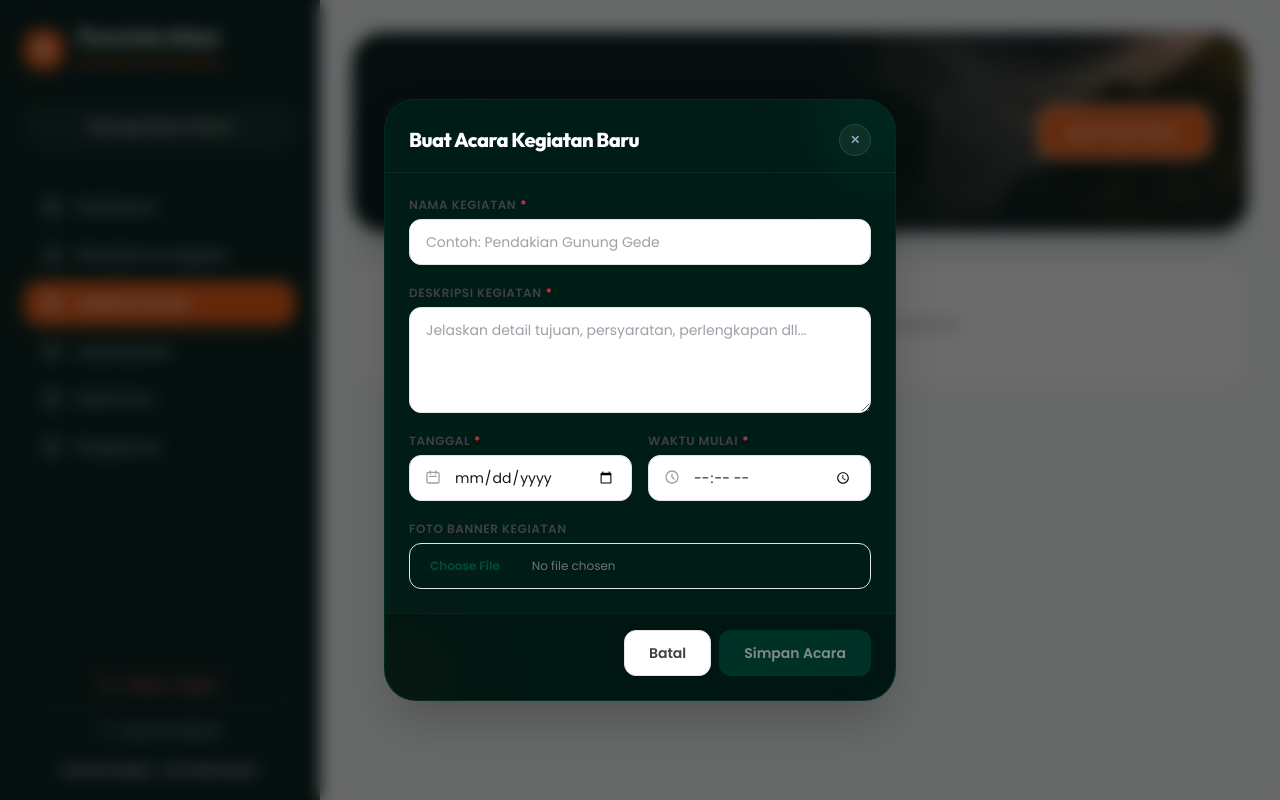
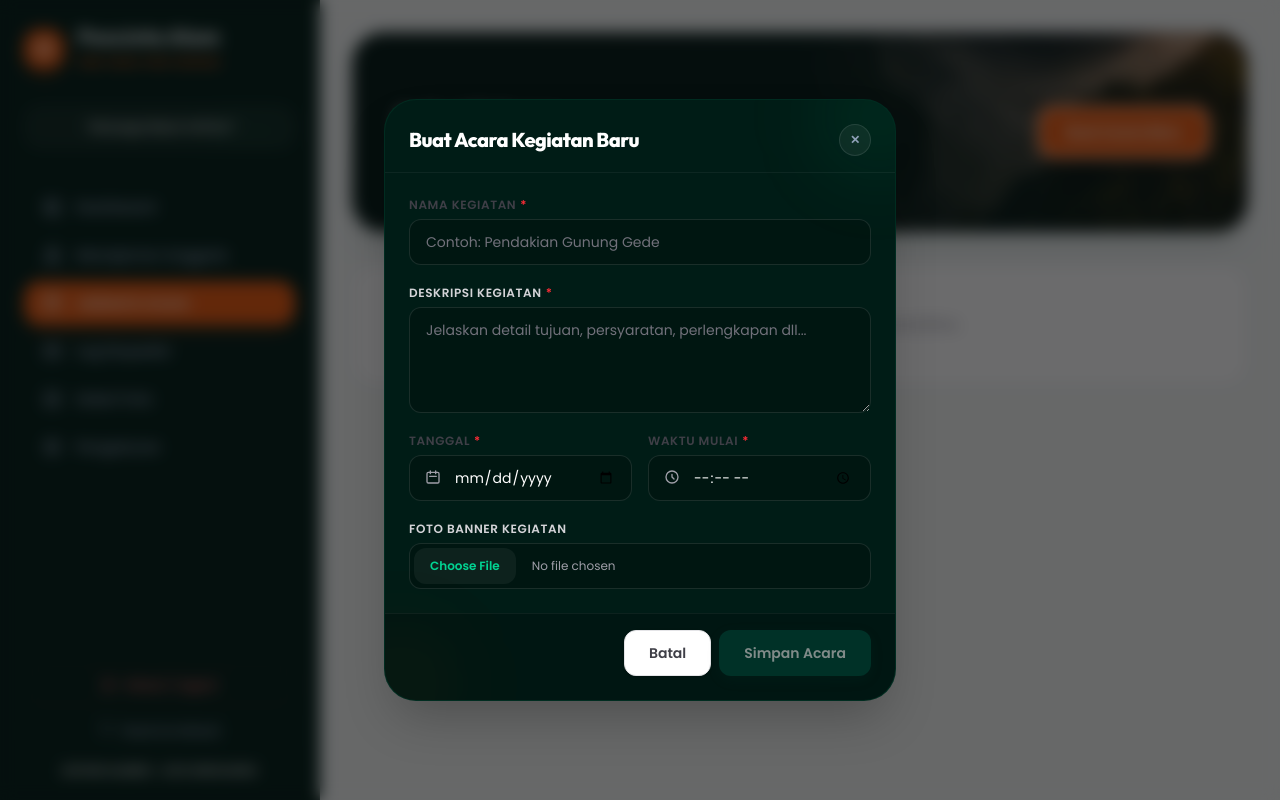
Before and after one commit to Dhaafin/apa-system, a Next.js app: page /dashboard/acara in a window 1280 px wide. Both pictures are taken after a click on the button "Buat Acara Baru". Built offline with nearby package versions, Linux system fonts and the light colour scheme; no server answers; the database is empty.

Commit message:
style: redesign DatePicker and TimePicker inputs to match dark forest modals

```diff
--- a/src/app/dashboard/acara/page.jsx
+++ b/src/app/dashboard/acara/page.jsx
@@ -247,10 +247,11 @@ export default function AcaraPage() {
             value={name}
             onChange={(e) => setName(e.target.value)}
             required
+            inputClassName="!bg-black/20 !border-white/10 !text-white focus:!ring-[#ea580c] placeholder:!text-zinc-500"
           />
 
           <div className="flex flex-col gap-1.5 w-full">
-            <label className="text-xs font-semibold text-zinc-700 dark:text-zinc-300 uppercase tracking-wider">
+            <label className="text-xs font-semibold text-zinc-300 uppercase tracking-wider">
               Deskripsi Kegiatan
               <span className="text-red-500 ml-1">*</span>
             </label>
@@ -260,7 +261,7 @@ export default function AcaraPage() {
               onChange={(e) => setDescription(e.target.value)}
               required
               rows={4}
-              className="w-full px-4 py-3 text-sm rounded-xl border bg-white text-zinc-900 border-zinc-200 focus:outline-none focus:ring-2 focus:ring-[#004d3d] focus:border-transparent transition-all placeholder:text-zinc-400 dark:bg-zinc-950 dark:text-white dark:border-zinc-800"
+              className="w-full px-4 py-3 text-sm rounded-xl border bg-black/20 text-white border-white/10 focus:outline-none focus:ring-2 focus:ring-[#ea580c] focus:border-transparent transition-all placeholder:text-zinc-500"
             />
           </div>
 
@@ -270,25 +271,27 @@ export default function AcaraPage() {
               value={date}
               onChange={(e) => setDate(e.target.value)}
               required
+              inputClassName="!bg-black/20 !border-white/10 !text-white focus:!ring-[#ea580c]"
             />
             <TimePicker
               label="Waktu Mulai"
               value={time}
               onChange={(e) => setTime(e.target.value)}
               required
+              inputClassName="!bg-black/20 !border-white/10 !text-white focus:!ring-[#ea580c]"
             />
           </div>
 
           {/* Image File Upload Selection */}
           <div className="flex flex-col gap-1.5 w-full">
-            <label className="text-xs font-semibold text-zinc-700 dark:text-zinc-300 uppercase tracking-wider">
+            <label className="text-xs font-semibold text-zinc-300 uppercase tracking-wider">
               Foto Banner Kegiatan
             </label>
             <input
               type="file"
               accept="image/*"
               onChange={handleFileChange}
-              className="w-full text-xs text-zinc-500 file:mr-4 file:py-2.5 file:px-4 file:rounded-xl file:border-0 file:text-xs file:font-semibold file:bg-[#002d23]/5 file:text-[#004d3d] hover:file:bg-[#002d23]/10 cursor-pointer border border-zinc-200 rounded-xl p-1"
+              className="w-full text-xs text-zinc-400 file:mr-4 file:py-2.5 file:px-4 file:rounded-xl file:border-0 file:text-xs file:font-semibold file:bg-white/5 file:text-emerald-400 hover:file:bg-white/10 cursor-pointer border border-white/10 rounded-xl p-1 bg-black/20"
             />
           </div>
         </form>
--- a/src/components/atoms/DatePicker.jsx
+++ b/src/components/atoms/DatePicker.jsx
@@ -8,6 +8,7 @@ export default function DatePicker({
   error,
   className = "",
   id,
+  inputClassName = "",
   ...props
 }) {
   const inputId = id || `date-${label ? label.toLowerCase().replace(/\s+/g, "-") : "default"}`;
@@ -32,7 +33,7 @@ export default function DatePicker({
           required={required}
           className={`w-full px-4 py-3 pl-11 text-sm rounded-xl border bg-white text-zinc-900 border-zinc-200 focus:outline-none focus:ring-2 focus:ring-[#004d3d] focus:border-transparent transition-all placeholder:text-zinc-400 dark:bg-zinc-950 dark:text-white dark:border-zinc-800 cursor-pointer ${
             error ? "border-red-500 focus:ring-red-500" : ""
-          }`}
+          } ${inputClassName}`}
           {...props}
         />
         {/* Calendar SVG Icon */}
--- a/src/components/atoms/TimePicker.jsx
+++ b/src/components/atoms/TimePicker.jsx
@@ -8,6 +8,7 @@ export default function TimePicker({
   error,
   className = "",
   id,
+  inputClassName = "",
   ...props
 }) {
   const inputId = id || `time-${label ? label.toLowerCase().replace(/\s+/g, "-") : "default"}`;
@@ -32,7 +33,7 @@ export default function TimePicker({
           required={required}
           className={`w-full px-4 py-3 pl-11 text-sm rounded-xl border bg-white text-zinc-900 border-zinc-200 focus:outline-none focus:ring-2 focus:ring-[#004d3d] focus:border-transparent transition-all placeholder:text-zinc-400 dark:bg-zinc-950 dark:text-white dark:border-zinc-800 cursor-pointer ${
             error ? "border-red-500 focus:ring-red-500" : ""
-          }`}
+          } ${inputClassName}`}
           {...props}
         />
         {/* Clock SVG Icon */}
```
